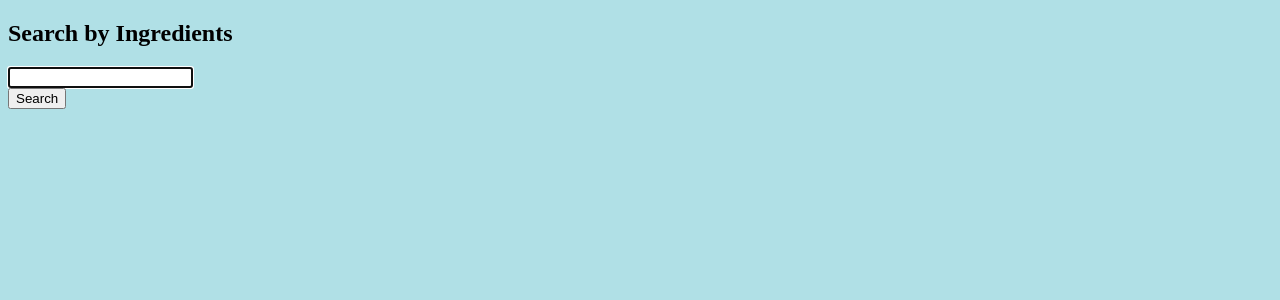
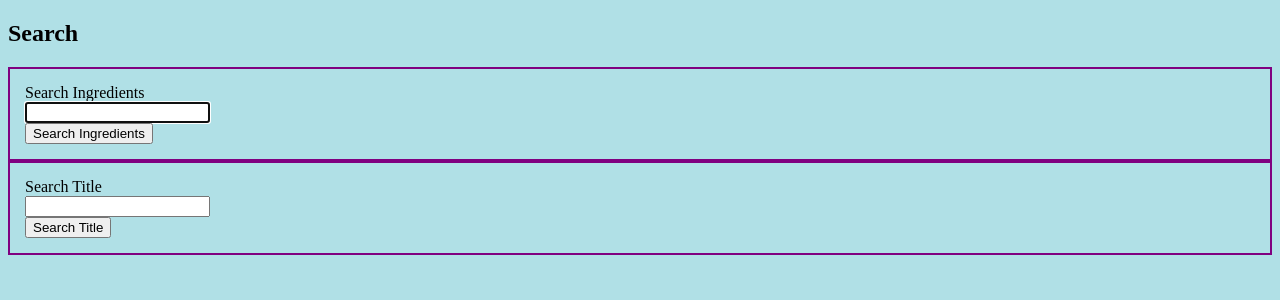
Before and after one commit to eczeno/Recipe-db, a Flask app: page /search in a window 1280 px wide. Shown: the part 54-354 px from the top of the page. Run offline with Flask 2, Linux system fonts and the light colour scheme.

Commit message:
Improved search

```diff
--- a/config.py
+++ b/config.py
@@ -6,8 +6,8 @@ load_dotenv(path.join(basedir, '.env'))
 
 SQLALCHEMY_TRACK_MODIFICATIONS = False
 TESTING = False
-# FLASK_ENV = 'development'
-FLASK_ENV = 'production'
+FLASK_ENV = 'development'
+# FLASK_ENV = 'production'
 if FLASK_ENV == 'production':
     SQLALCHEMY_DATABASE_URI = getenv('DATABASE_URL')
     DEBUG = False
--- a/recipeapp/forms.py
+++ b/recipeapp/forms.py
@@ -7,8 +7,14 @@ class EnterLinkForm(FlaskForm):
     submit = SubmitField('Submit')
 
 class SearchIngredientsForm(FlaskForm):
-    ingredients_string = StringField('ingredients_string', validators=[InputRequired(), Length(min=1)], render_kw={'autofocus': True})
-    submit = SubmitField('Search')
+    ingredients_string = StringField('ingredients_string', validators=[InputRequired()], render_kw={'autofocus': True})
+    search_ingredients = SubmitField('Search Ingredients')
+
+
+class SearchTitleForm(FlaskForm):
+    title_string = StringField('title_string', validators=[InputRequired()])
+    search_title = SubmitField('Search Title')
+
 
 class DeleteForm(FlaskForm):
     delete_id = IntegerField('delete_id', validators=[InputRequired(), NumberRange()], render_kw={'autofocus': True})
--- a/recipeapp/routes.py
+++ b/recipeapp/routes.py
@@ -1,6 +1,6 @@
 from flask import render_template, url_for, redirect, request, session, flash
 from recipeapp import app, db
-from recipeapp.forms import SearchIngredientsForm, EnterLinkForm, DeleteForm, EntryForm
+from recipeapp.forms import SearchIngredientsForm, SearchTitleForm, EnterLinkForm, DeleteForm, EntryForm
 from recipeapp.models import Recipe, Ingredient, Directions
 from collections import OrderedDict
 import scrape_schema_recipe
@@ -34,23 +34,38 @@ def deleted(delete_id):
 
 @app.route('/search', methods=['GET','POST'])
 def search():
-    form = SearchIngredientsForm()
-    if form.validate_on_submit():
-        search_ingredients_string = ''.join(form.ingredients_string.data.split(' '))
-        search_ingredients_list = search_ingredients_string.split(',')
-        recipe_ids = {}
-        if search_ingredients_list:
-            for ingredient_name in search_ingredients_list:
-                ingredient_objects = Ingredient.query.filter(Ingredient.line.like(f'%{ingredient_name}%')).all()
-                if ingredient_objects:
-                    for ingredient in ingredient_objects:
-                        if ingredient.recipe_id not in recipe_ids.keys():
-                            recipe_ids[ingredient.recipe_id] = [ingredient_name]
-                        elif ingredient_name not in recipe_ids[ingredient.recipe_id]:
-                            recipe_ids[ingredient.recipe_id].append(ingredient_name)
-        session['recipe_ids'] = recipe_ids
-        return redirect(url_for('results'))
-    return render_template('search.html', form=form)
+    formI = SearchIngredientsForm()
+    formT = SearchTitleForm()
+    recipe_ids = {}
+    if formI.validate_on_submit():
+        if formI.ingredients_string.validate(formI):
+            search_ingredients_list = [i.strip() for i in formI.ingredients_string.data.split(',')]
+            if search_ingredients_list:
+                for ingredient_name in search_ingredients_list:
+                    ingredient_objects = Ingredient.query.filter(Ingredient.line.like(f'%{ingredient_name}%')).all()
+                    if ingredient_objects:
+                        for ingredient in ingredient_objects:
+                            if ingredient.recipe_id not in recipe_ids.keys():
+                                recipe_ids[ingredient.recipe_id] = [ingredient_name]
+                            elif ingredient_name not in recipe_ids[ingredient.recipe_id]:
+                                recipe_ids[ingredient.recipe_id].append(ingredient_name)
+            session['recipe_ids'] = recipe_ids
+            return redirect(url_for('results'))
+    elif formT.validate_on_submit():
+        if formT.title_string.validate(formT):
+            search_title_list = [t.strip() for t in formT.title_string.data.split(',')]
+            if search_title_list:
+                for term in search_title_list:
+                    recipes = Recipe.query.filter(Recipe.title.like(f'%{term}%'))
+                    if recipes:
+                        for recipe in recipes:
+                            if recipe.id not in recipe_ids.keys():
+                                recipe_ids[recipe.id] = [term]
+                            elif term not in recipe_ids[recipe.id]:
+                                recipe_ids[recipe.id].append(term)
+            session['recipe_ids'] = recipe_ids
+            return redirect(url_for('results'))
+    return render_template('search.html', formI=formI, formT=formT)
 
 
 @app.route('/results')
@@ -60,9 +75,10 @@ def results():
     if recipe_ids.keys():
         for recipe_id, ingredients in recipe_ids.items():
             ingredients = list(set(ingredients))
+            num = len(ingredients)
             ingredients = ', '.join(ingredients)
-            recipe_objects[recipe_id] = [Recipe.query.get(recipe_id), ingredients]
-    recipe_objects = OrderedDict(sorted(recipe_objects.items(), key=lambda x: len(x[1][1]), reverse=True))
+            recipe_objects[recipe_id] = (Recipe.query.get(recipe_id), ingredients, num)
+    recipe_objects = OrderedDict(sorted(recipe_objects.items(), key=lambda x: x[1][2], reverse=True))
     return render_template('results.html', recipe_objects=recipe_objects)
 
 
--- a/recipeapp/templates/search.html
+++ b/recipeapp/templates/search.html
@@ -1,18 +1,34 @@
 {% extends 'layout.html' %}
 {% block content %}
-    <div class="formwrapper">
-        <h2 class="title">Search by Ingredients</h2>
+<h2 class="title">Search</h2>
+    <div class="formwrapper container">
         <form method="POST" action="#">
-            {{ form.hidden_tag() }}
-            <div class="form-field">{{ form.ingredients_string }}</div>
-                {% if form.ingredients_string.errors %}
+            {{ formI.csrf_token }}
+            <div>Search Ingredients</div>
+            <div class="form-field">{{ formI.ingredients_string }}</div>
+                {% if formI.ingredients_string.errors %}
                     <ul class="errors">
-                        {% for error in form.ingredients_string.errors %}
+                        {% for error in formI.ingredients_string.errors %}
                             <li>{{ error }}</li>
                         {% endfor %}
                     </ul>
                 {% endif %}
-            {{ form.submit }}
+            {{ formI.search_ingredients }}
+        </form>
+    </div>
+    <div class="formwrapper container">
+        <form method="POST" action="#">
+            {{ formT.csrf_token }}
+            <div>Search Title</div>
+            <div class="form-field">{{ formT.title_string }}</div>
+                {% if formT.title_string.errors %}
+                    <ul class="errors">
+                        {% for error in formT.title_string.errors %}
+                            <li>{{ error }}</li>
+                        {% endfor %}
+                    </ul>
+                {% endif %}
+            {{ formT.search_title }}
         </form>
     </div>
 {% endblock content %}
```
